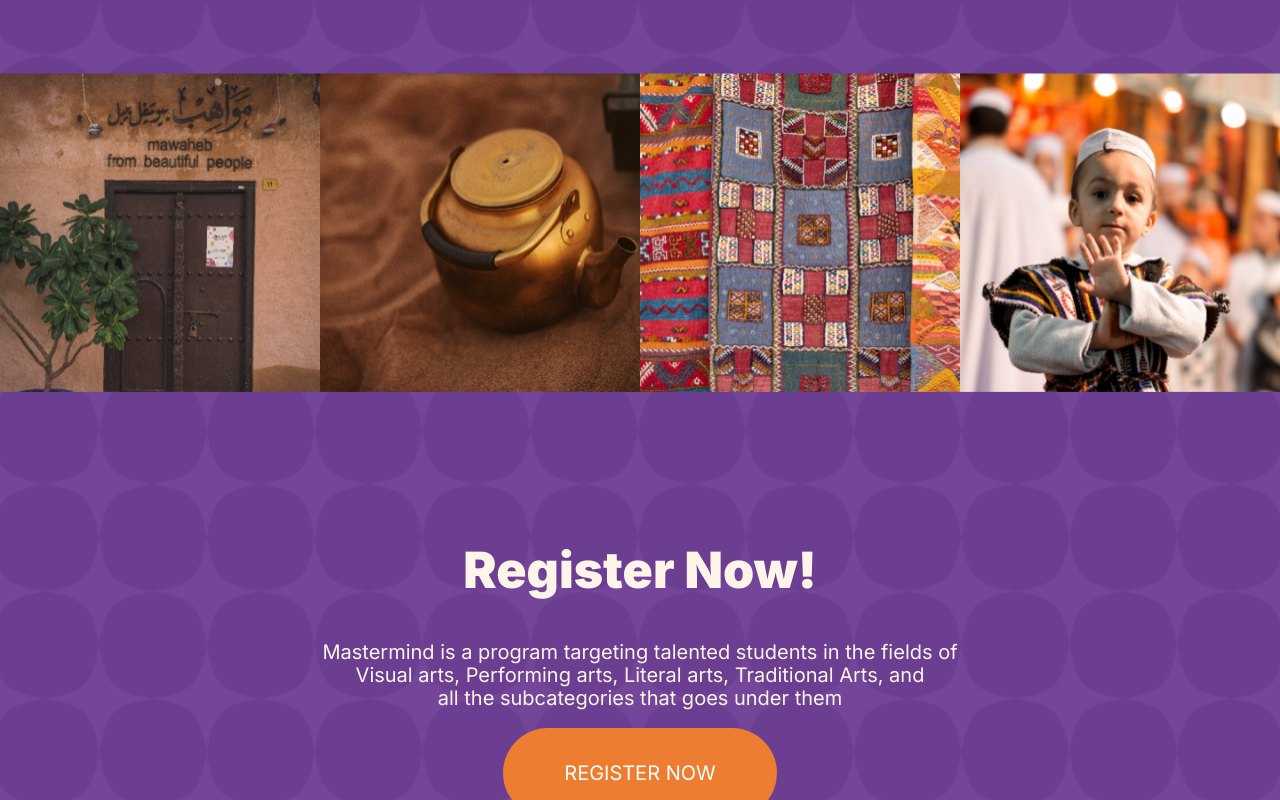
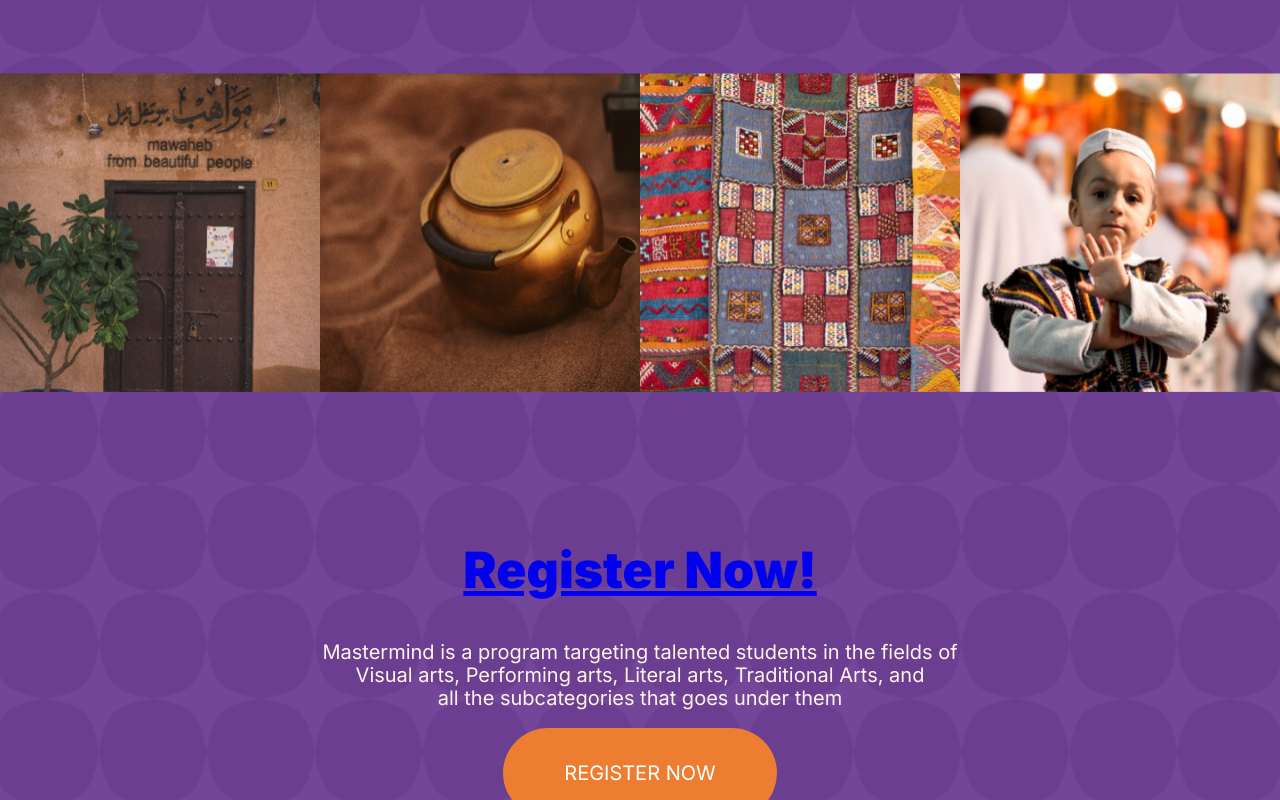
Before and after one commit to farah2003/Mastermind-Program-, a plain HTML site: page index.html in a window 1280 px wide. Shown: the part 2419-3219 px from the top of the page. Drawn offline with Linux system fonts and the light colour scheme.

Commit message:
landing page

```diff
--- a/css/style.css
+++ b/css/style.css
@@ -57,6 +57,10 @@ header {
   margin-bottom: 32px;
   white-space: pre-line;
   margin-right: 430px;
+}
+.btn a {
+  text-decoration: none;
+  color: var(--white-text-color);
 }
 .btn {
   font-size: 17px;
--- a/index.html
+++ b/index.html
@@ -49,7 +49,9 @@
           the subcategories that goes under them
         </p>
 
-        <div class="btn">REGISTER NOW</div>
+        <div class="btn">
+          <a href="http://localhost:3000/register"> REGISTER NOW </a>
+        </div>
       </div>
       <div class="header-image"></div>
       <div class="social-media-icons">
@@ -233,7 +235,9 @@
           <img src="./assets/images/image4.png" alt="" />
         </div>
         <div class="registration-section">
-          <h2 class="register-section-title">Register Now!</h2>
+          <h2 class="register-section-title">
+            <a href="http://localhost:3002/register"> Register Now! </a>
+          </h2>
 
           <p class="register-section-description">
             Mastermind is a program targeting talented students in the fields of
```
